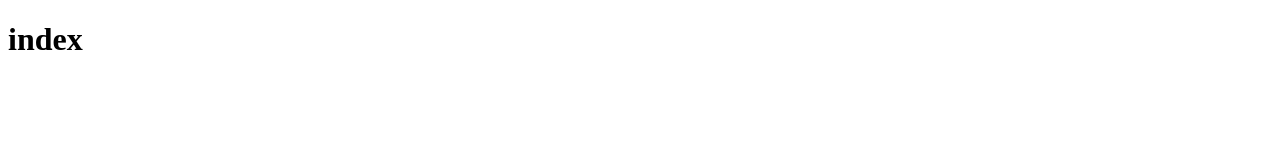
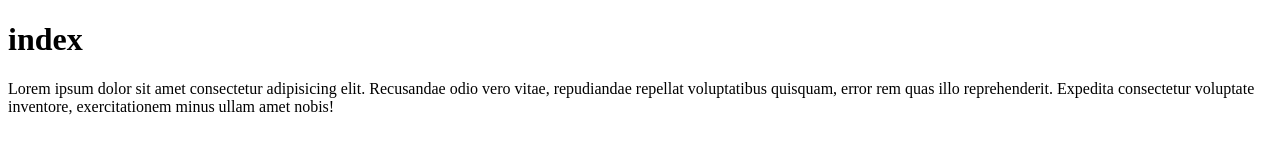
Before and after one commit to MarineVdb/git-test-cnam3, a plain HTML site: page index.html in a window 1280 px wide. Drawn offline with Linux system fonts and the light colour scheme.

Commit message:
Ajout de texte sur la home page

```diff
--- a/index.html
+++ b/index.html
@@ -7,6 +7,9 @@
 </head>
 <body>
     <h1>index</h1>
+    <p>
+        Lorem ipsum dolor sit amet consectetur adipisicing elit. Recusandae odio vero vitae, repudiandae repellat voluptatibus quisquam, error rem quas illo reprehenderit. Expedita consectetur voluptate inventore, exercitationem minus ullam amet nobis!
+    </p>
 
 </body>
 </html>
```
